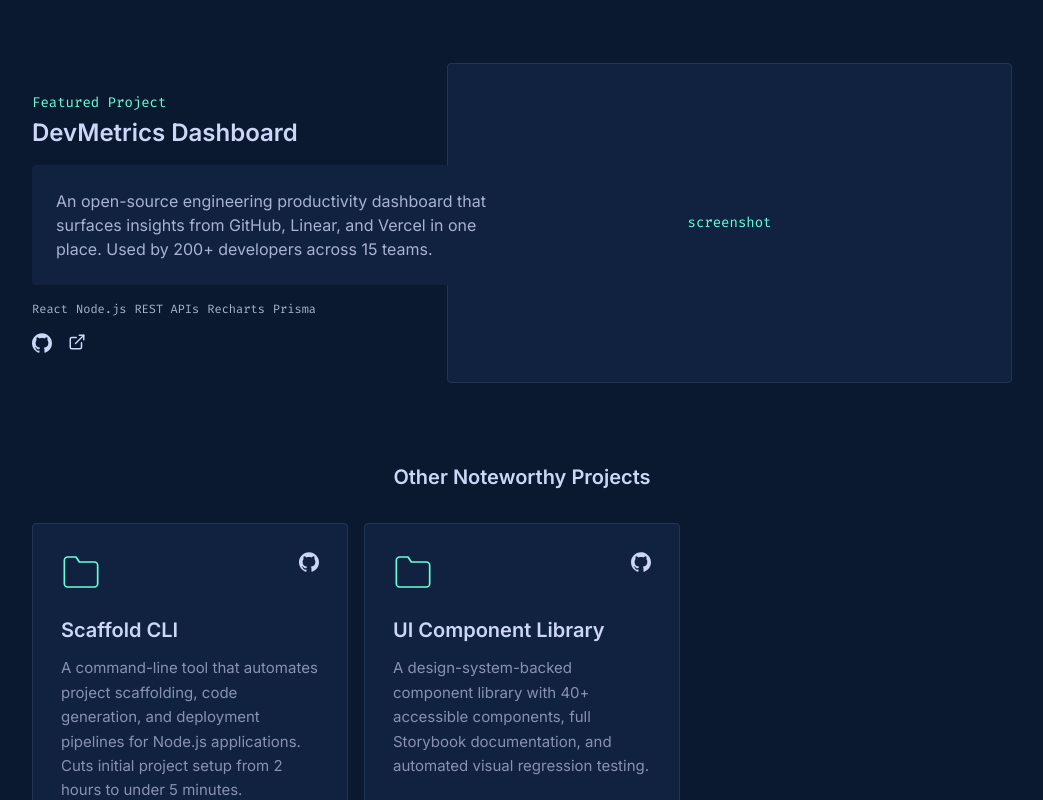
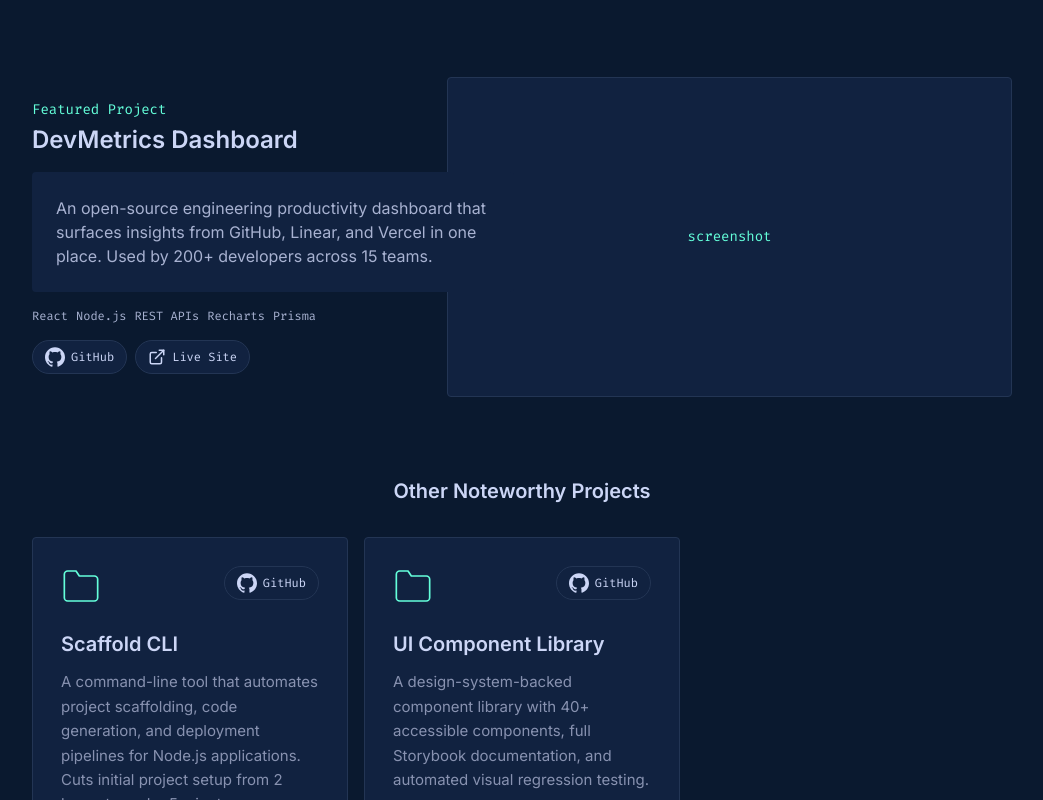
Before and after one commit to EdenGoforIt/who-am-i, a Next.js app: page / in a window 1280 px wide. Shown: the part 3631-4431 px from the top of the page, without its empty margins (118-1161 px from the left). Built offline with nearby package versions, Linux system fonts and the light colour scheme.

Commit message:
feat: refactor ProjectLinks and add TechList component for improved project display

```diff
--- a/components/projects.tsx
+++ b/components/projects.tsx
@@ -1,16 +1,25 @@
-'use client';
+"use client";
 
+import { projects } from "@/data/projects";
+import { motion } from "framer-motion";
+import Image from "next/image";
 import React from "react";
-import Image from "next/image";
-import { motion } from "framer-motion";
-import { projects } from "@/data/projects";
 
 function ExternalLinkIcon(): React.JSX.Element {
   return (
-    <svg width="18" height="18" viewBox="0 0 24 24" fill="none" stroke="currentColor" strokeWidth="2" strokeLinecap="round" strokeLinejoin="round">
-      <path d="M18 13v6a2 2 0 0 1-2 2H5a2 2 0 0 1-2-2V8a2 2 0 0 1 2-2h6"/>
-      <polyline points="15 3 21 3 21 9"/>
-      <line x1="10" y1="14" x2="21" y2="3"/>
+    <svg
+      width="18"
+      height="18"
+      viewBox="0 0 24 24"
+      fill="none"
+      stroke="currentColor"
+      strokeWidth="2"
+      strokeLinecap="round"
+      strokeLinejoin="round"
+    >
+      <path d="M18 13v6a2 2 0 0 1-2 2H5a2 2 0 0 1-2-2V8a2 2 0 0 1 2-2h6" />
+      <polyline points="15 3 21 3 21 9" />
+      <line x1="10" y1="14" x2="21" y2="3" />
     </svg>
   );
 }
@@ -18,17 +27,26 @@ function ExternalLinkIcon(): React.JSX.Element {
 function GitHubIcon(): React.JSX.Element {
   return (
     <svg width="20" height="20" viewBox="0 0 24 24" fill="currentColor">
-      <path d="M12 .297c-6.63 0-12 5.373-12 12 0 5.303 3.438 9.8 8.205 11.385.6.113.82-.258.82-.577 0-.285-.01-1.04-.015-2.04-3.338.724-4.042-1.61-4.042-1.61C4.422 18.07 3.633 17.7 3.633 17.7c-1.087-.744.084-.729.084-.729 1.205.084 1.838 1.236 1.838 1.236 1.07 1.835 2.809 1.305 3.495.998.108-.776.417-1.305.76-1.605-2.665-.3-5.466-1.332-5.466-5.93 0-1.31.465-2.38 1.235-3.22-.135-.303-.54-1.523.105-3.176 0 0 1.005-.322 3.3 1.23.96-.267 1.98-.399 3-.405 1.02.006 2.04.138 3 .405 2.28-1.552 3.285-1.23 3.285-1.23.645 1.653.24 2.873.12 3.176.765.84 1.23 1.91 1.23 3.22 0 4.61-2.805 5.625-5.475 5.92.42.36.81 1.096.81 2.22 0 1.606-.015 2.896-.015 3.286 0 .315.21.69.825.57C20.565 22.092 24 17.592 24 12.297c0-6.627-5.373-12-12-12"/>
+      <path d="M12 .297c-6.63 0-12 5.373-12 12 0 5.303 3.438 9.8 8.205 11.385.6.113.82-.258.82-.577 0-.285-.01-1.04-.015-2.04-3.338.724-4.042-1.61-4.042-1.61C4.422 18.07 3.633 17.7 3.633 17.7c-1.087-.744.084-.729.084-.729 1.205.084 1.838 1.236 1.838 1.236 1.07 1.835 2.809 1.305 3.495.998.108-.776.417-1.305.76-1.605-2.665-.3-5.466-1.332-5.466-5.93 0-1.31.465-2.38 1.235-3.22-.135-.303-.54-1.523.105-3.176 0 0 1.005-.322 3.3 1.23.96-.267 1.98-.399 3-.405 1.02.006 2.04.138 3 .405 2.28-1.552 3.285-1.23 3.285-1.23.645 1.653.24 2.873.12 3.176.765.84 1.23 1.91 1.23 3.22 0 4.61-2.805 5.625-5.475 5.92.42.36.81 1.096.81 2.22 0 1.606-.015 2.896-.015 3.286 0 .315.21.69.825.57C20.565 22.092 24 17.592 24 12.297c0-6.627-5.373-12-12-12" />
     </svg>
   );
 }
 
 function GlobeIcon(): React.JSX.Element {
   return (
-    <svg width="18" height="18" viewBox="0 0 24 24" fill="none" stroke="currentColor" strokeWidth="2" strokeLinecap="round" strokeLinejoin="round">
-      <circle cx="12" cy="12" r="10"/>
-      <line x1="2" y1="12" x2="22" y2="12"/>
-      <path d="M12 2a15.3 15.3 0 0 1 4 10 15.3 15.3 0 0 1-4 10 15.3 15.3 0 0 1-4-10 15.3 15.3 0 0 1 4-10z"/>
+    <svg
+      width="18"
+      height="18"
+      viewBox="0 0 24 24"
+      fill="none"
+      stroke="currentColor"
+      strokeWidth="2"
+      strokeLinecap="round"
+      strokeLinejoin="round"
+    >
+      <circle cx="12" cy="12" r="10" />
+      <line x1="2" y1="12" x2="22" y2="12" />
+      <path d="M12 2a15.3 15.3 0 0 1 4 10 15.3 15.3 0 0 1-4 10 15.3 15.3 0 0 1-4-10 15.3 15.3 0 0 1 4-10z" />
     </svg>
   );
 }
@@ -36,7 +54,7 @@ function GlobeIcon(): React.JSX.Element {
 function AndroidIcon(): React.JSX.Element {
   return (
     <svg width="18" height="18" viewBox="0 0 24 24" fill="currentColor">
-      <path d="M17.523 15.341a1 1 0 1 1-2 0 1 1 0 0 1 2 0zm-9.046 0a1 1 0 1 1-2 0 1 1 0 0 1 2 0zM2.89 7.511l1.961 3.495A9.98 9.98 0 0 0 2 15.5h20a9.98 9.98 0 0 0-2.851-4.494l1.961-3.495a.5.5 0 0 0-.867-.497l-1.94 3.458A9.944 9.944 0 0 0 12 9a9.944 9.944 0 0 0-6.303 1.472L3.757 7.014a.5.5 0 0 0-.867.497z"/>
+      <path d="M17.523 15.341a1 1 0 1 1-2 0 1 1 0 0 1 2 0zm-9.046 0a1 1 0 1 1-2 0 1 1 0 0 1 2 0zM2.89 7.511l1.961 3.495A9.98 9.98 0 0 0 2 15.5h20a9.98 9.98 0 0 0-2.851-4.494l1.961-3.495a.5.5 0 0 0-.867-.497l-1.94 3.458A9.944 9.944 0 0 0 12 9a9.944 9.944 0 0 0-6.303 1.472L3.757 7.014a.5.5 0 0 0-.867.497z" />
     </svg>
   );
 }
@@ -44,19 +62,28 @@ function AndroidIcon(): React.JSX.Element {
 function AppleIcon(): React.JSX.Element {
   return (
     <svg width="18" height="18" viewBox="0 0 24 24" fill="currentColor">
-      <path d="M18.71 19.5c-.83 1.24-1.71 2.45-3.05 2.47-1.34.03-1.77-.79-3.29-.79-1.53 0-2 .77-3.27.82-1.31.05-2.3-1.32-3.14-2.53C4.25 17 2.94 12.45 4.7 9.39c.87-1.52 2.43-2.48 4.12-2.51 1.28-.02 2.5.87 3.29.87.78 0 2.26-1.07 3.8-.91.65.03 2.47.26 3.64 1.98-.09.06-2.17 1.28-2.15 3.81.03 3.02 2.65 4.03 2.68 4.04-.03.07-.42 1.44-1.38 2.83M13 3.5c.73-.83 1.94-1.46 2.94-1.5.13 1.17-.34 2.35-1.04 3.19-.69.85-1.83 1.51-2.95 1.42-.15-1.15.41-2.35 1.05-3.11z"/>
+      <path d="M18.71 19.5c-.83 1.24-1.71 2.45-3.05 2.47-1.34.03-1.77-.79-3.29-.79-1.53 0-2 .77-3.27.82-1.31.05-2.3-1.32-3.14-2.53C4.25 17 2.94 12.45 4.7 9.39c.87-1.52 2.43-2.48 4.12-2.51 1.28-.02 2.5.87 3.29.87.78 0 2.26-1.07 3.8-.91.65.03 2.47.26 3.64 1.98-.09.06-2.17 1.28-2.15 3.81.03 3.02 2.65 4.03 2.68 4.04-.03.07-.42 1.44-1.38 2.83M13 3.5c.73-.83 1.94-1.46 2.94-1.5.13 1.17-.34 2.35-1.04 3.19-.69.85-1.83 1.51-2.95 1.42-.15-1.15.41-2.35 1.05-3.11z" />
     </svg>
   );
 }
 
 function ArticleIcon(): React.JSX.Element {
   return (
-    <svg width="18" height="18" viewBox="0 0 24 24" fill="none" stroke="currentColor" strokeWidth="2" strokeLinecap="round" strokeLinejoin="round">
-      <path d="M14 2H6a2 2 0 0 0-2 2v16a2 2 0 0 0 2 2h12a2 2 0 0 0 2-2V8z"/>
-      <polyline points="14 2 14 8 20 8"/>
-      <line x1="16" y1="13" x2="8" y2="13"/>
-      <line x1="16" y1="17" x2="8" y2="17"/>
-      <polyline points="10 9 9 9 8 9"/>
+    <svg
+      width="18"
+      height="18"
+      viewBox="0 0 24 24"
+      fill="none"
+      stroke="currentColor"
+      strokeWidth="2"
+      strokeLinecap="round"
+      strokeLinejoin="round"
+    >
+      <path d="M14 2H6a2 2 0 0 0-2 2v16a2 2 0 0 0 2 2h12a2 2 0 0 0 2-2V8z" />
+      <polyline points="14 2 14 8 20 8" />
+      <line x1="16" y1="13" x2="8" y2="13" />
+      <line x1="16" y1="17" x2="8" y2="17" />
+      <polyline points="10 9 9 9 8 9" />
     </svg>
   );
 }
@@ -82,7 +109,7 @@ function ProjectImages({ images, title }: { images: string[]; title: string }):
           "translate-y-0",
           "-translate-y-4",
           "translate-y-2",
-          "-translate-y-2",
+          "-translate-y-2"
         ];
         const offset = offsets[idx % offsets.length];
         const widthClass = count <= 3 ? "w-1/3" : count === 4 ? "w-1/4" : "w-1/5";
@@ -105,9 +132,25 @@ function ProjectImages({ images, title }: { images: string[]; title: string }):
   );
 }
 
+function TechList({ tech, justify = "start" }: { tech: string[]; justify?: "start" | "end" }): React.JSX.Element {
+  const justifyClass = justify === "end" ? "lg:justify-end" : "lg:justify-start";
+  return (
+    <ul className={`flex flex-wrap gap-2 mb-4 list-none p-0 ${justifyClass}`}>
+      {tech.map((t) => (
+        <li key={t} className="font-mono text-xs text-slate-light">
+          {t}
+        </li>
+      ))}
+    </ul>
+  );
+}
+
+const LINK_PILL =
+  "inline-flex items-center gap-1.5 px-3 py-1.5 rounded-full border border-navy-lightest text-xs font-mono text-slate-lighter bg-navy-light transition-all duration-200 hover:border-green hover:text-green hover:bg-navy";
+
 function ProjectLinks({
   project,
-  justify = "start",
+  justify = "start"
 }: {
   project: (typeof projects)[number];
   justify?: "start" | "end";
@@ -115,35 +158,35 @@ function ProjectLinks({
   const justifyClass = justify === "end" ? "lg:justify-end" : "lg:justify-start";
 
   return (
-    <div className={`flex gap-4 flex-wrap ${justifyClass}`}>
+    <div className={`flex gap-2 flex-wrap ${justifyClass}`}>
       {project.githubUrl && (
-        <a href={project.githubUrl} target="_blank" rel="noopener noreferrer" aria-label="GitHub" className="text-slate-lighter transition-colors duration-300 hover:text-green">
-          <GitHubIcon />
+        <a href={project.githubUrl} target="_blank" rel="noopener noreferrer" className={LINK_PILL}>
+          <GitHubIcon /> GitHub
         </a>
       )}
       {project.liveUrl && (
-        <a href={project.liveUrl} target="_blank" rel="noopener noreferrer" aria-label="Live site" className="text-slate-lighter transition-colors duration-300 hover:text-green">
-          <ExternalLinkIcon />
+        <a href={project.liveUrl} target="_blank" rel="noopener noreferrer" className={LINK_PILL}>
+          <ExternalLinkIcon /> Live Site
         </a>
       )}
       {project.webUrl && (
-        <a href={project.webUrl} target="_blank" rel="noopener noreferrer" aria-label="Website" className="text-slate-lighter transition-colors duration-300 hover:text-green">
-          <GlobeIcon />
+        <a href={project.webUrl} target="_blank" rel="noopener noreferrer" className={LINK_PILL}>
+          <GlobeIcon /> Website
         </a>
       )}
       {project.androidUrl && (
-        <a href={project.androidUrl} target="_blank" rel="noopener noreferrer" aria-label="Google Play" className="text-slate-lighter transition-colors duration-300 hover:text-green">
-          <AndroidIcon />
+        <a href={project.androidUrl} target="_blank" rel="noopener noreferrer" className={LINK_PILL}>
+          <AndroidIcon /> Play Store
         </a>
       )}
       {project.iosUrl && (
-        <a href={project.iosUrl} target="_blank" rel="noopener noreferrer" aria-label="App Store" className="text-slate-lighter transition-colors duration-300 hover:text-green">
-          <AppleIcon />
+        <a href={project.iosUrl} target="_blank" rel="noopener noreferrer" className={LINK_PILL}>
+          <AppleIcon /> App Store
         </a>
       )}
       {project.articles?.map((url, idx) => (
-        <a key={url} href={url} target="_blank" rel="noopener noreferrer" aria-label={`Article ${idx + 1}`} className="text-slate-lighter transition-colors duration-300 hover:text-green">
-          <ArticleIcon />
+        <a key={url} href={url} target="_blank" rel="noopener noreferrer" className={LINK_PILL}>
+          <ArticleIcon /> {project.articles!.length > 1 ? `Article ${idx + 1}` : "Article"}
         </a>
       ))}
     </div>
@@ -155,10 +198,7 @@ export default function Projects(): React.JSX.Element {
   const other = projects.filter((p) => !p.featured);
 
   return (
-    <section
-      id="projects"
-      className="py-[100px] px-6 lg:px-[150px] max-w-[1600px] mx-auto"
-    >
+    <section id="projects" className="py-[100px] px-6 lg:px-[150px] max-w-[1600px] mx-auto">
       <motion.h2
         className="section-heading"
         initial={{ opacity: 0, y: 20 }}
@@ -202,23 +242,11 @@ export default function Projects(): React.JSX.Element {
               }`}
             >
               <p className="font-mono text-sm mb-1 text-green">Featured Project</p>
-              <h3 className="text-2xl font-semibold mb-4 text-slate-lighter">
-                {project.title}
-              </h3>
+              <h3 className="text-2xl font-semibold mb-4 text-slate-lighter">{project.title}</h3>
               <div className="p-6 rounded mb-4 bg-navy-light text-slate-light text-base">
                 {project.description}
               </div>
-              <ul
-                className={`flex flex-wrap gap-2 mb-4 list-none p-0 ${
-                  i % 2 === 0 ? "lg:justify-end" : "lg:justify-start"
-                }`}
-              >
-                {project.tech.map((t) => (
-                  <li key={t} className="font-mono text-xs text-slate-light">
-                    {t}
-                  </li>
-                ))}
-              </ul>
+              <TechList tech={project.tech} justify={i % 2 === 0 ? "end" : "start"} />
               <ProjectLinks project={project} justify={i % 2 === 0 ? "end" : "start"} />
             </div>
           </motion.div>
@@ -240,8 +268,18 @@ export default function Projects(): React.JSX.Element {
             className="group rounded p-7 flex flex-col h-full transition-all duration-300 bg-navy-light border border-navy-lightest"
           >
             <div className="flex items-start justify-between mb-6">
-              <svg width="40" height="40" viewBox="0 0 24 24" fill="none" stroke="currentColor" strokeWidth="1" strokeLinecap="round" strokeLinejoin="round" className="text-green">
-                <path d="M22 19a2 2 0 0 1-2 2H4a2 2 0 0 1-2-2V5a2 2 0 0 1 2-2h5l2 3h9a2 2 0 0 1 2 2z"/>
+              <svg
+                width="40"
+                height="40"
+                viewBox="0 0 24 24"
+                fill="none"
+                stroke="currentColor"
+                strokeWidth="1"
+                strokeLinecap="round"
+                strokeLinejoin="round"
+                className="text-green"
+              >
+                <path d="M22 19a2 2 0 0 1-2 2H4a2 2 0 0 1-2-2V5a2 2 0 0 1 2-2h5l2 3h9a2 2 0 0 1 2 2z" />
               </svg>
               <div className="flex gap-3">
                 <ProjectLinks project={project} justify="end" />
@@ -250,7 +288,7 @@ export default function Projects(): React.JSX.Element {
             <h3 className="text-xl font-semibold mb-3 group-hover:text-green transition-colors text-slate-lighter">
               {project.title}
             </h3>
-            <p className="text-sm mb-auto leading-relaxed text-slate text-[15px]">
+            <p className="text-sm mb-auto leading-relaxed text-slate text-[15px] text-base">
               {project.description}
             </p>
             <ul className="flex flex-wrap gap-2 mt-4 list-none p-0">
```
